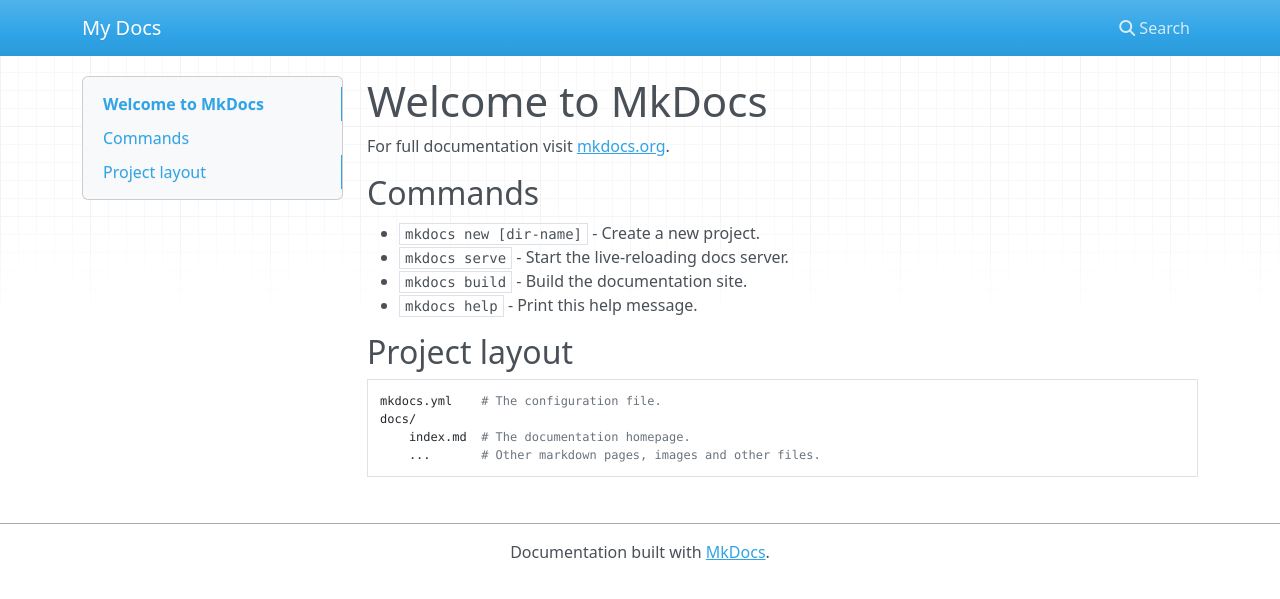
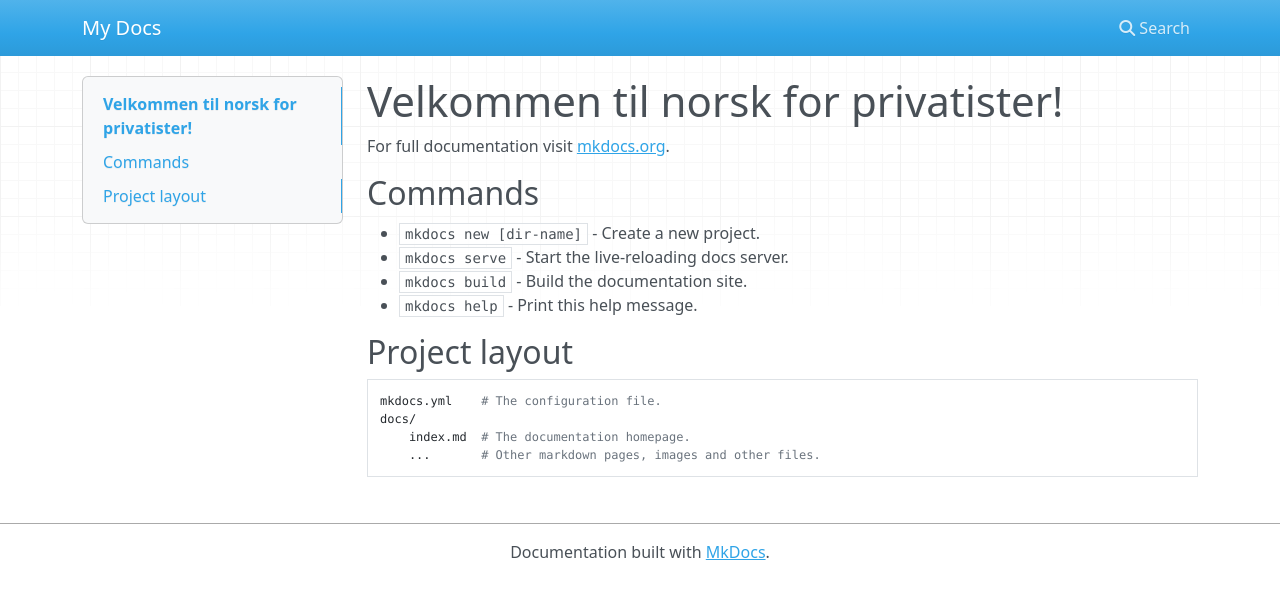
Before and after one commit to longegg/norsk, an MkDocs documentation site: the page built from docs/index.md, in a window 1280 px wide. Shown: the top 599 px of the page. Built offline with MkDocs 1.6.1, drawn with Linux system fonts in a browser that asks for light colours; nearby versions of some CDN libraries.

Commit message:
First edit.

```diff
--- a/docs/index.md
+++ b/docs/index.md
@@ -1,4 +1,4 @@
-# Welcome to MkDocs
+# Velkommen til norsk for privatister!
 
 For full documentation visit [mkdocs.org](https://mkdocs.org).
 
```
